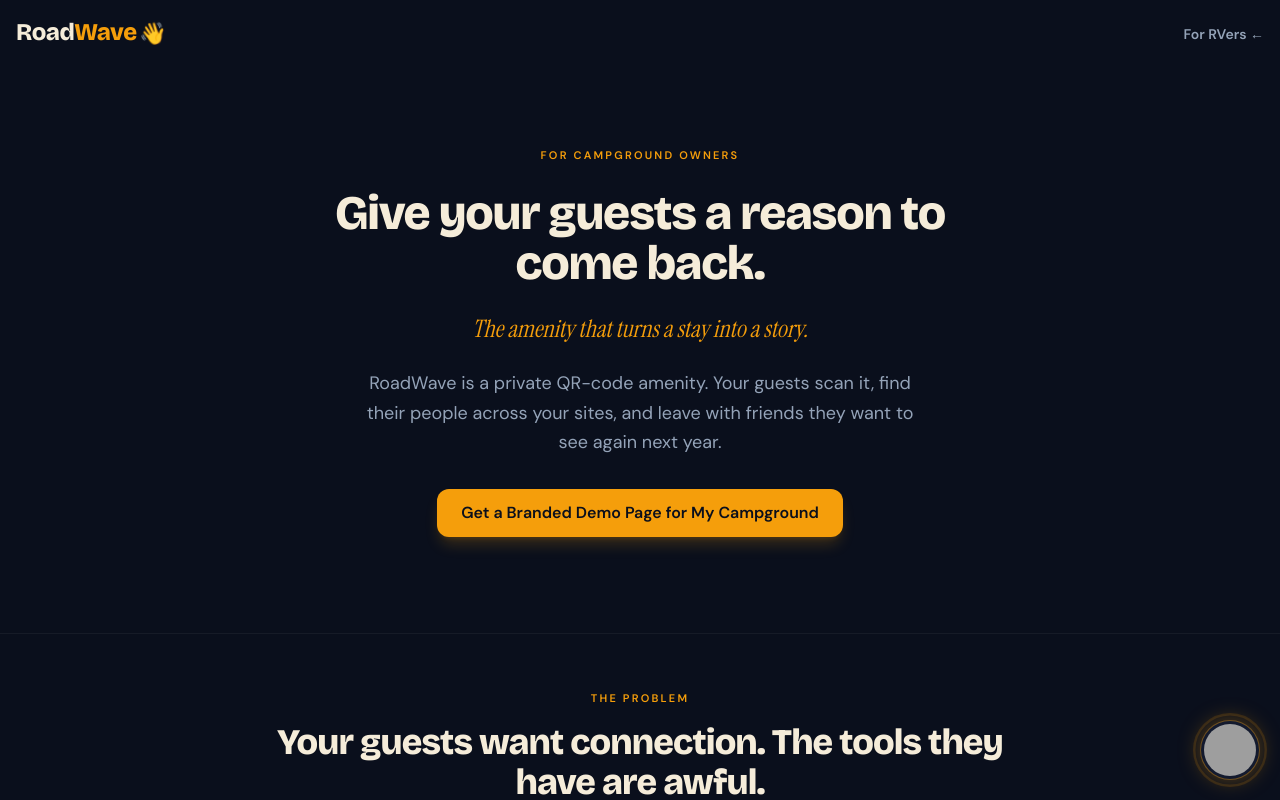
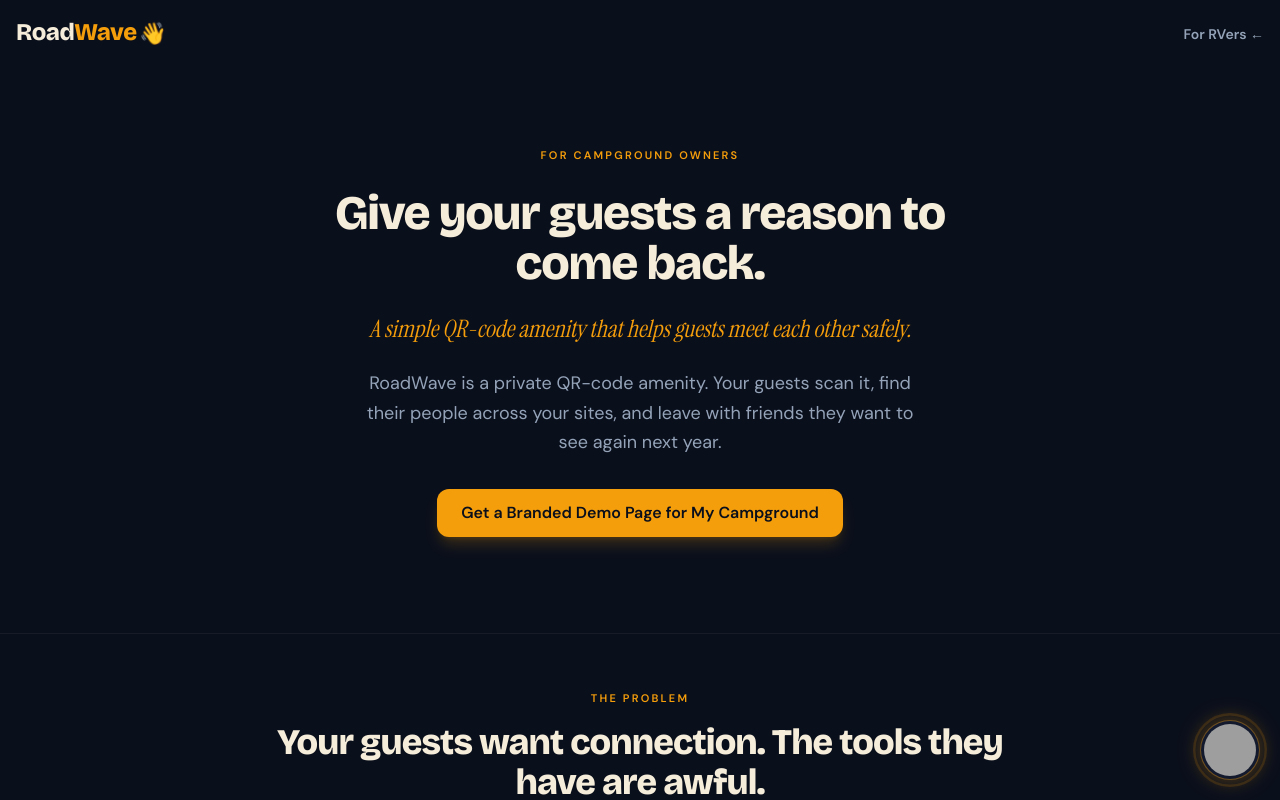
Before and after one commit to goroadwave/RoadWave, a Next.js app: page /campgrounds in a window 1280 px wide. Shown: the top 800 px of the page. Built offline with nearby package versions, Linux system fonts and the light colour scheme; grey boxes are pictures that could not be loaded.

Commit message:
Campgrounds: hero subhead — simple QR-code amenity that helps guests meet safely

```diff
--- a/src/app/campgrounds/page.tsx
+++ b/src/app/campgrounds/page.tsx
@@ -35,7 +35,7 @@
               Give your guests a reason to come back.
             </h1>
             <p className="font-serif italic text-flame text-xl sm:text-2xl leading-snug">
-              The amenity that turns a stay into a story.
+              A simple QR-code amenity that helps guests meet each other safely.
             </p>
             <p className="text-mist text-base sm:text-lg leading-relaxed max-w-xl mx-auto">
               RoadWave is a private QR-code amenity. Your guests scan it,
```
